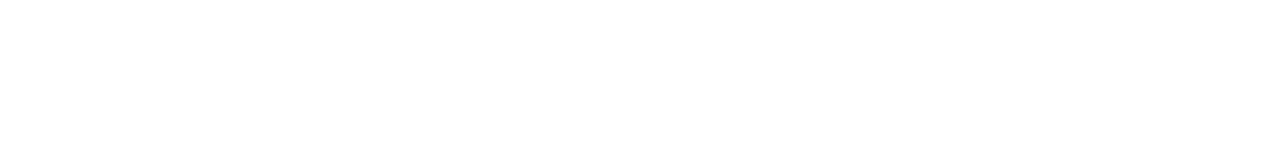
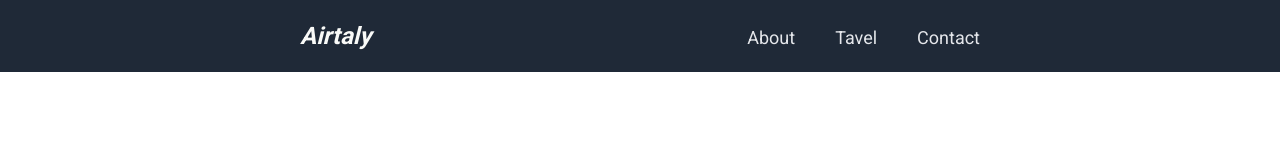
Before and after one commit to Uoniqx/airtaly, a plain HTML site: page index.html in a window 1280 px wide. Drawn offline with Linux system fonts and the light colour scheme.

Commit message:
add header with logo and side links

```diff
--- a/index.html
+++ b/index.html
@@ -5,8 +5,16 @@
     <meta http-equiv="X-UA-Compatible" content="IE=edge">
     <meta name="viewport" content="width=device-width, initial-scale=1.0">
     <title>Airtaly - Andiamo A Casa</title>
+    <link rel="stylesheet" href="./style.css">
 </head>
 <body>
-
+    <div class="header">
+        Airtaly
+        <ul>
+            <li><a href="#">About</a></li>
+            <li><a href="#">Tavel</a></li>
+            <li><a href="#">Contact</a></li>
+        </ul>
+    </div>
 </body>
 </html>
--- a/style.css
+++ b/style.css
@@ -0,0 +1,35 @@
+@import url('https://fonts.googleapis.com/css2?family=Roboto:wght@400;700&display=swap');
+
+body {
+    margin: 0;
+    min-height: 100vh;
+    font-family: 'Roboto', sans-serif;
+}
+
+.header {
+    display: flex;
+    justify-content: space-between;
+    align-items: center;
+    height: 72px;
+    background-color: #1f2937;
+    color: #f9faf8;
+    padding: 0 300px;
+    font-size: 24px;
+    font-weight: 900;
+    font-style: italic;
+}
+
+ul {
+    list-style: none;
+    display: flex;
+    align-items: center;
+    gap: 40px;
+}
+
+a {
+    color: #e5e7eb;
+    text-decoration: none;
+    font-size: 18px;
+    font-weight: 400;
+    font-style: normal;
+}
```
